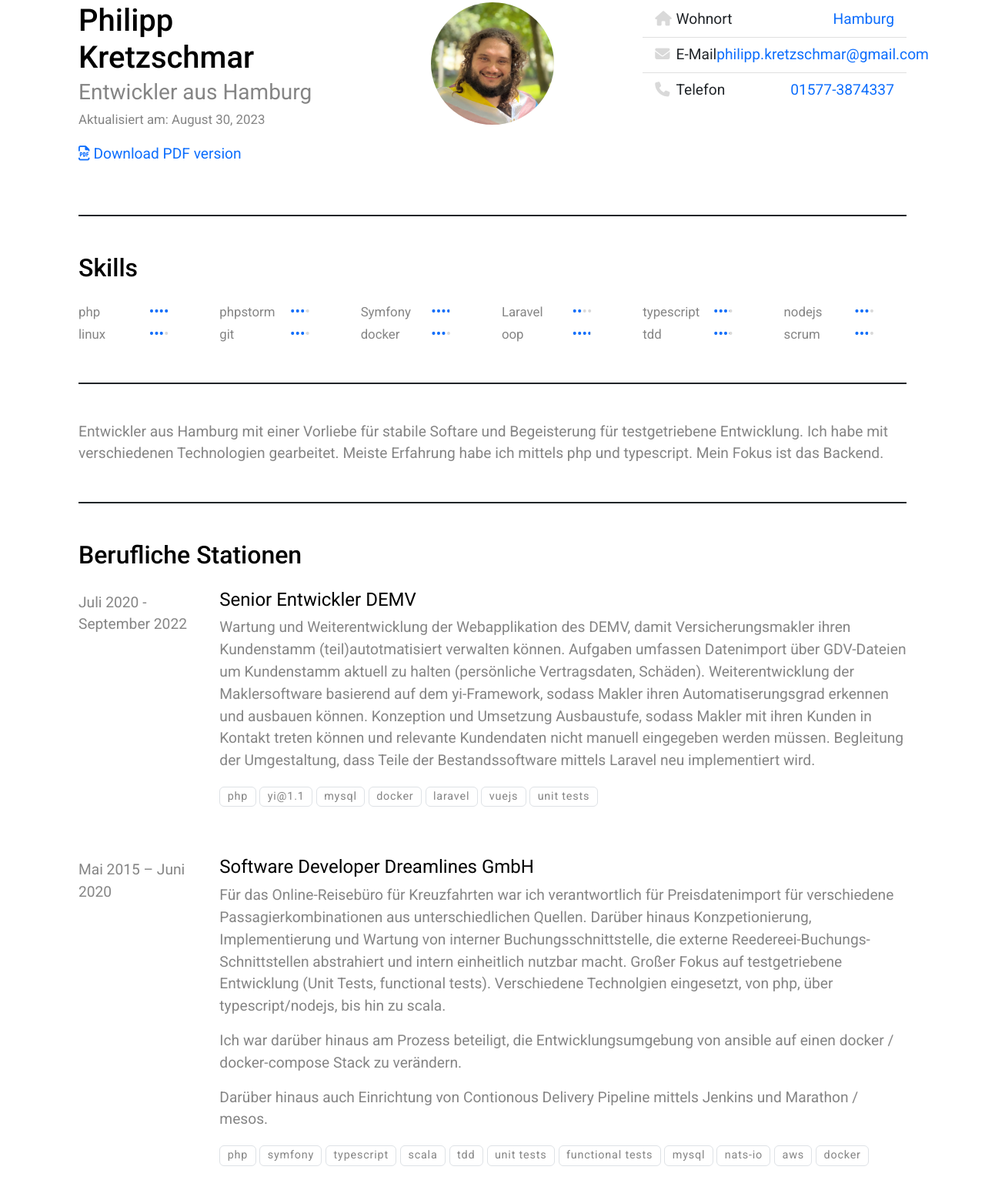
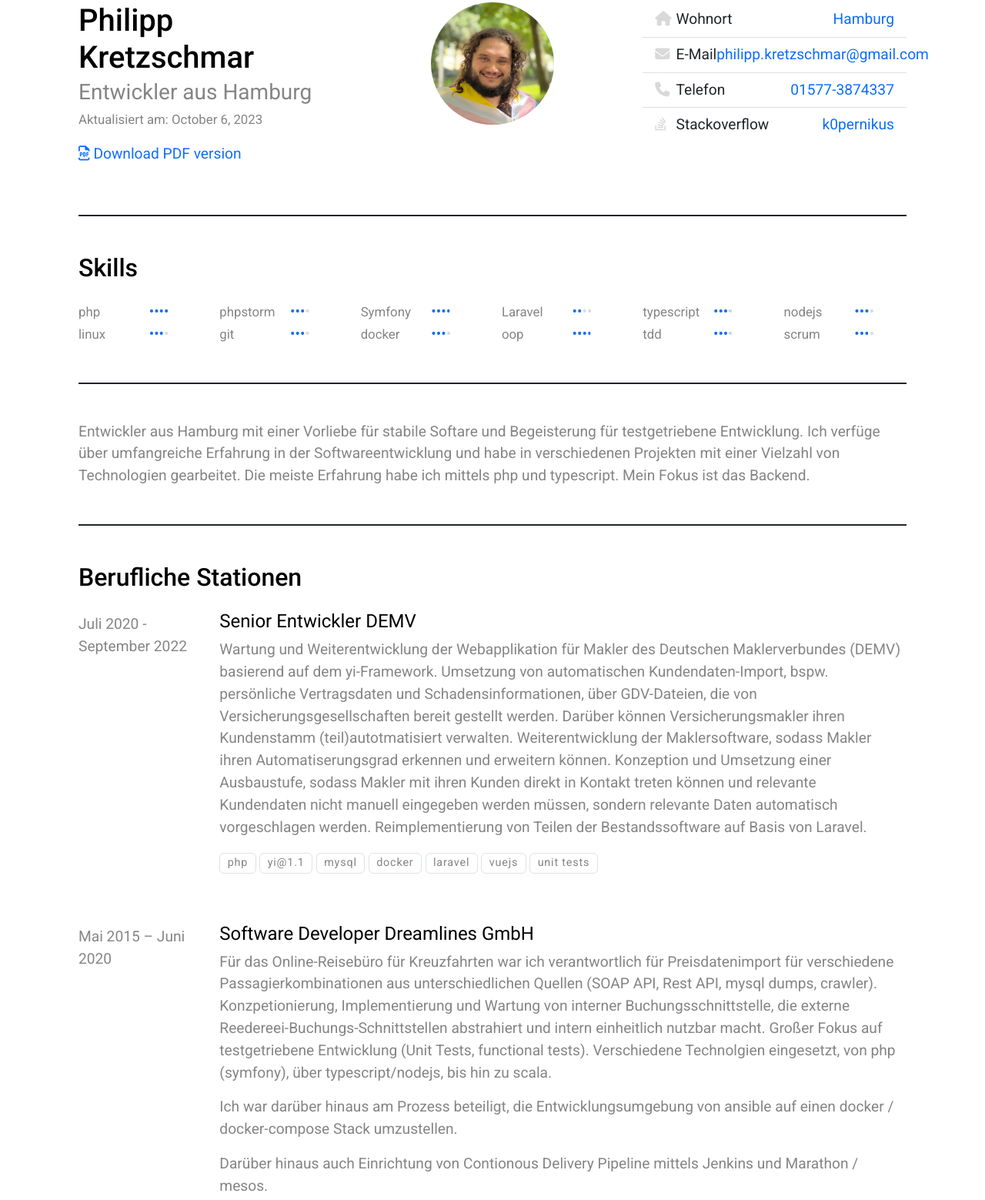
Before and after one commit to k0pernikus/lebenslauf, a plain HTML site: page index.html in a window 1280 px wide. Shown: the part 29-1588 px from the top of the page at 77% size. Drawn offline with nearby package versions, Linux system fonts and the light colour scheme.

Commit message:
Deploying to gh-pages from  @ 87d4904b8aebe69b57da338f2b29e50ea6e69fb7 🚀

```diff
--- a/index.html
+++ b/index.html
@@ -24,7 +24,7 @@
                 </div>
                 <div>
                     <p>
-                        <time datetime="" class="small">Aktualisiert am: August 30, 2023</time>
+                        <time datetime="" class="small">Aktualisiert am: October 6, 2023</time>
                     </p>
                     <p>
                         <span class="screen"><a href="philipp-kretzschmar.entwickler-aus-hamburg.pdf"><i class="far fa-file-pdf"></i>Download PDF version</a></span>
@@ -49,6 +49,10 @@
                     <li class="list-group-item d-flex justify-content-between align-items-start">
                         <span class="text-nowrap"><i class="fa fa-phone fact-icon"></i>Telefon</span>
                         <span class="text-nowrap"><a href="tel:+4915773874337">01577-3874337</a></span>
+                    </li>
+                    <li class="list-group-item d-flex justify-content-between align-items-start">
+                        <span class="text-nowrap"><i class="fa-brands fa-stack-overflow fact-icon"></i>Stackoverflow</span>
+                        <span class="text-nowrap"><a href="https://stackoverflow.com/users/457268/k0pernikus">k0pernikus</a></span>
                     </li>
                 </ul>
             </div>
@@ -158,7 +162,7 @@
     </div>
 
     <div class="border-bottom border-2 border-print-0 border-dark mb-5 pb-5 pb-print-0 mb-print-1">
-        Entwickler aus Hamburg mit einer Vorliebe für stabile Softare und Begeisterung für testgetriebene Entwicklung. Ich habe mit verschiedenen Technologien gearbeitet. Meiste Erfahrung habe ich mittels php und typescript. Mein Fokus ist das Backend.
+        Entwickler aus Hamburg mit einer Vorliebe für stabile Softare und Begeisterung für testgetriebene Entwicklung. Ich verfüge über umfangreiche Erfahrung in der Softwareentwicklung und habe in verschiedenen Projekten mit einer Vielzahl von Technologien gearbeitet. Die meiste Erfahrung habe ich mittels php und typescript. Mein Fokus ist das Backend.
     </div>
 
     <div class="border-bottom border-2 border-print-0 border-dark mb-5 pb-5 pb-print-0 mb-print-1">
@@ -170,7 +174,7 @@
             <div class="col-md-10">
                 <h3 class="fs-4 fw-normal">Senior Entwickler DEMV</h3>
 
-                <div><p>Wartung und Weiterentwicklung der Webapplikation des DEMV, damit Versicherungsmakler ihren Kundenstamm (teil)autotmatisiert verwalten können. Aufgaben umfassen Datenimport über GDV-Dateien um Kundenstamm aktuell zu halten (persönliche Vertragsdaten, Schäden). Weiterentwicklung der Maklersoftware basierend auf dem yi-Framework, sodass Makler ihren Automatiserungsgrad erkennen und ausbauen können. Konzeption und Umsetzung Ausbaustufe, sodass Makler mit ihren Kunden in Kontakt treten können und relevante Kundendaten nicht manuell eingegeben werden müssen. Begleitung der Umgestaltung, dass Teile der Bestandssoftware mittels Laravel neu implementiert wird.</p></div>
+                <div><p>Wartung und Weiterentwicklung der Webapplikation für Makler des Deutschen Maklerverbundes (DEMV) basierend auf dem yi-Framework. Umsetzung von automatischen Kundendaten-Import, bspw. persönliche Vertragsdaten und Schadensinformationen, über GDV-Dateien, die von Versicherungsgesellschaften bereit gestellt werden. Darüber können Versicherungsmakler ihren Kundenstamm (teil)autotmatisiert verwalten. Weiterentwicklung der Maklersoftware, sodass Makler ihren Automatiserungsgrad erkennen und erweitern können. Konzeption und Umsetzung einer Ausbaustufe, sodass Makler mit ihren Kunden direkt in Kontakt treten können und relevante Kundendaten nicht manuell eingegeben werden müssen, sondern relevante Daten automatisch vorgeschlagen werden. Reimplementierung von Teilen der Bestandssoftware auf Basis von Laravel.</p></div>
 
                 <p>
                     <span class="badge text-body border border-1">php</span>
@@ -190,9 +194,9 @@
             <div class="col-md-10">
                 <h3 class="fs-4 fw-normal">Software Developer Dreamlines GmbH</h3>
 
-                <div><p>Für das Online-Reisebüro für Kreuzfahrten war ich verantwortlich für Preisdatenimport für verschiedene Passagierkombinationen aus unterschiedlichen Quellen. Darüber hinaus Konzpetionierung, Implementierung und Wartung von interner Buchungsschnittstelle, die externe Reedereei-Buchungs-Schnittstellen abstrahiert und intern einheitlich nutzbar macht. Großer Fokus auf testgetriebene Entwicklung (Unit Tests, functional tests). Verschiedene Technolgien eingesetzt, von php, über typescript/nodejs, bis hin zu scala.</p>
+                <div><p>Für das Online-Reisebüro für Kreuzfahrten war ich verantwortlich für Preisdatenimport für verschiedene Passagierkombinationen aus unterschiedlichen Quellen (SOAP API, Rest API, mysql dumps, crawler). Konzpetionierung, Implementierung und Wartung von interner Buchungsschnittstelle, die externe Reedereei-Buchungs-Schnittstellen abstrahiert und intern einheitlich nutzbar macht. Großer Fokus auf testgetriebene Entwicklung (Unit Tests, functional tests). Verschiedene Technolgien eingesetzt, von php (symfony), über typescript/nodejs, bis hin zu scala.</p>
 
-<p>Ich war darüber hinaus am Prozess beteiligt, die Entwicklungsumgebung von ansible auf einen docker / docker-compose Stack zu verändern.</p>
+<p>Ich war darüber hinaus am Prozess beteiligt, die Entwicklungsumgebung von ansible auf einen docker / docker-compose Stack umzustellen.</p>
 
 <p>Darüber hinaus auch Einrichtung von Contionous Delivery Pipeline mittels Jenkins und Marathon / mesos.</p></div>
 
@@ -204,6 +208,7 @@
                     <span class="badge text-body border border-1">tdd</span>
                     <span class="badge text-body border border-1">unit tests</span>
                     <span class="badge text-body border border-1">functional tests</span>
+                    <span class="badge text-body border border-1">e2e tests</span>
                     <span class="badge text-body border border-1">mysql</span>
                     <span class="badge text-body border border-1">nats-io</span>
                     <span class="badge text-body border border-1">aws</span>
@@ -289,13 +294,14 @@
     <div class="mb-4">
         <h3 class="fs-4 fw-normal">Meetups</h3>
 
-        <p>Ich nehme gern an (Un)Conferenzen Teil und besuche gern Workshops. Ich habe bspw. auf der JavaScript Usergroup einen Vortrag gehalten (Golden Master Tests anhand eines Bestandprojekts mittels der nock-Libary). Darüber hinaus Teilnahme an Veranstaltungen des Agilen Norden e.V.</p>
+        <p>Ich nehme gern an (Un)Conferenzen (php, javascript) Teil. Ich habe bspw. auf der JavaScript Usergroup einen Vortrag gehalten (Golden Master Tests anhand eines Bestandprojekts mittels der nock-Libary). Darüber hinaus Teilnahme an Veranstaltungen des Agilen Norden e.V.</p>
 
         <div>
             <span class="badge text-body border border-1">jsunconf@hamburg</span>
             <span class="badge text-body border border-1">phpunonf@hamburg</span>
             <span class="badge text-body border border-1">symfonylive@berlin</span>
             <span class="badge text-body border border-1">jsconf@berlin</span>
+            <span class="badge text-body border border-1">scrumtisch</span>
             <span class="badge text-body border border-1">meetups</span>
         </div>
     </div>
```
Also changed, not shown: 1 other file.
